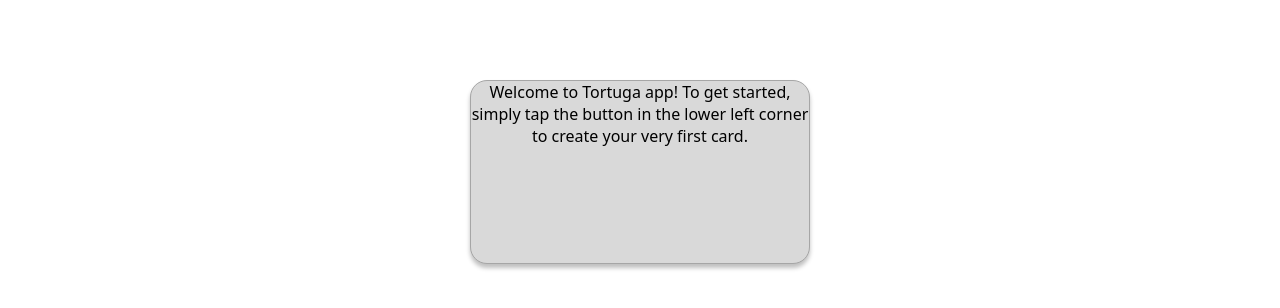
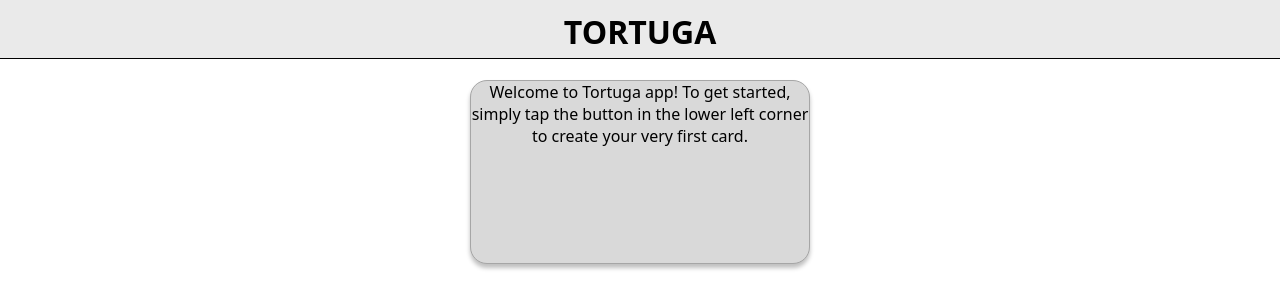
Before and after one commit to landaluis/TORTUGA-NeueFische-capstone-project-, a Next.js app: page / in a window 1280 px wide. Shown: the top 308 px of the page. Built offline with nearby package versions, Linux system fonts and the light colour scheme.

Commit message:
creating the header

```diff
--- /dev/null
+++ b/components/Header/index.js
@@ -0,0 +1,23 @@
+import styled from "styled-components";
+
+export default function Header() {
+  return (
+    <>
+      <StyledHeader>TORTUGA</StyledHeader>
+    </>
+  );
+}
+
+const StyledHeader = styled.h1`
+  position: fixed;
+  top: 0;
+  left: 0;
+  width: 100%;
+  height: 59px;
+  text-align: center;
+  border-bottom: 1px solid black;
+  z-index: 10;
+  margin: 0;
+  padding: 10px;
+  background-color: #eaeaea;
+`;
--- a/pages/_app.js
+++ b/pages/_app.js
@@ -1,10 +1,13 @@
 import GlobalStyle from "@/styles";
 import Head from "next/head";
+import Header from "../components/Header/index";
 
 export default function App({ Component, pageProps }) {
   return (
     <>
       <GlobalStyle />
+      <Header />
+
       <Head>
         <title>Capstone Project</title>
       </Head>
```
